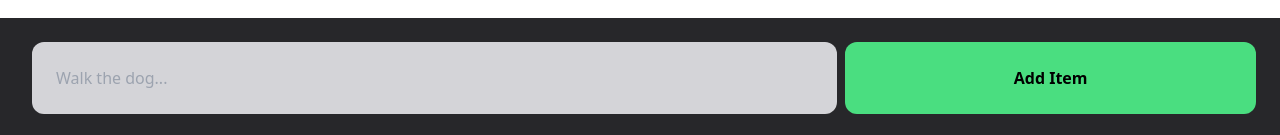
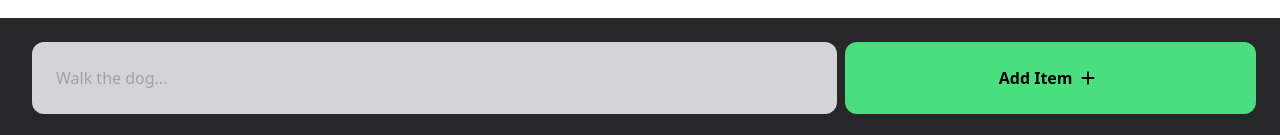
Before and after one commit to dotares/full-stack-todo, a React (Vite) app in the folder packages/client/: page / in a window 1280 px wide. Shown: the part 662-797 px from the top of the page. Built offline with nearby package versions, Linux system fonts and the light colour scheme.

Commit message:
get fontawesome icons to work

```diff
--- a/packages/client/src/components/Input.jsx
+++ b/packages/client/src/components/Input.jsx
@@ -1,4 +1,9 @@
 import TodoApp from "./TodoApp";
+import { FontAwesomeIcon } from "@fortawesome/react-fontawesome";
+import { library } from "@fortawesome/fontawesome-svg-core";
+import { fas } from "@fortawesome/free-solid-svg-icons";
+
+library.add(fas);
 
 export default function Input({ change, click }) {
     return (
@@ -17,6 +22,7 @@ export default function Input({ change, click }) {
                     className="addItemButton w-full bg-green-400 text-black font-bold rounded-xl p-6"
                 >
                     Add Item
+                    <FontAwesomeIcon className="px-2" icon="fa-solid fa-plus" />
                 </button>
             </div>
         </div>
```
